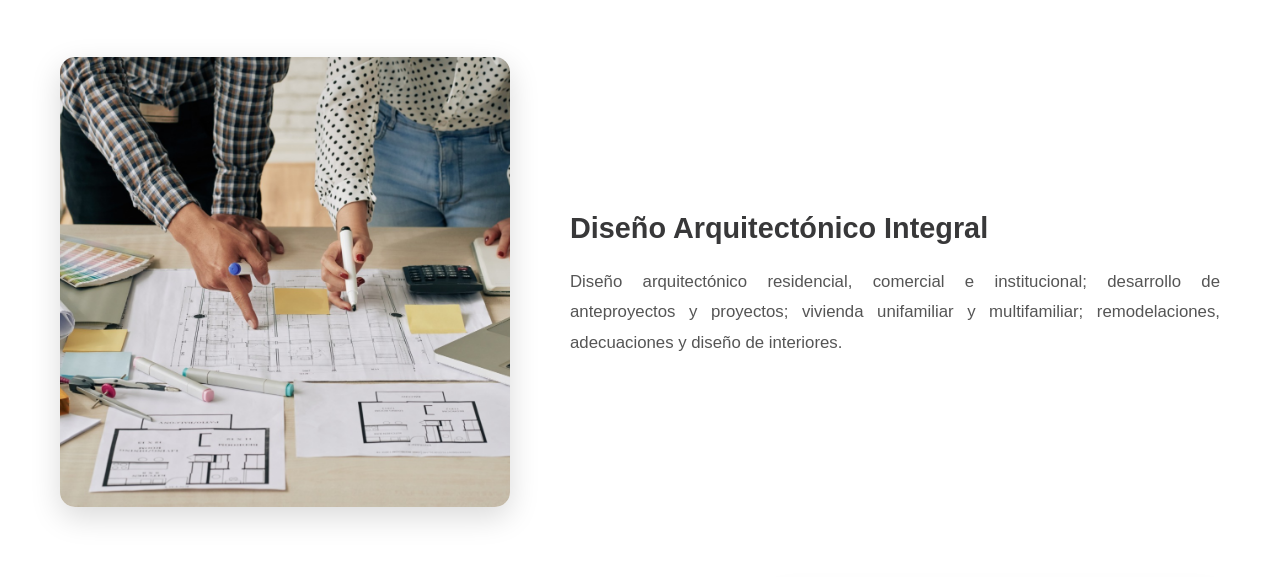
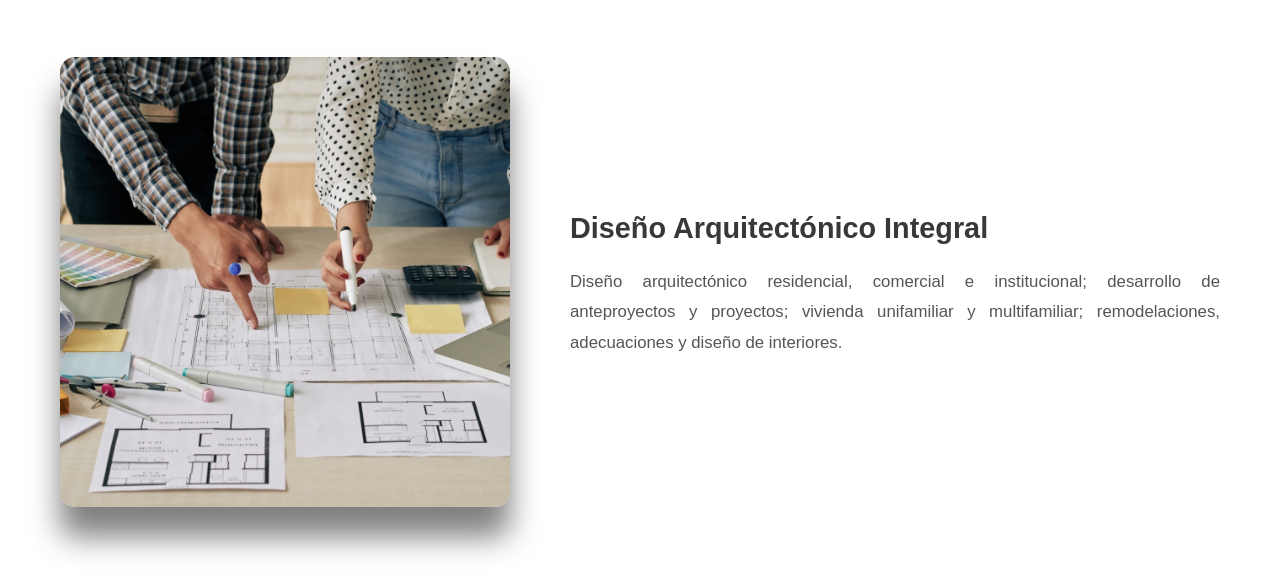
Before and after one commit to BrayDev-Backend/QudraConstructora, a plain HTML site: page servicios.html in a window 1280 px wide. Shown: the part 375-952 px from the top of the page. Drawn offline with Linux system fonts and the light colour scheme.

Commit message:
efecto en imagenes de servicios

```diff
--- a/css/servicios.css
+++ b/css/servicios.css
@@ -54,7 +54,7 @@
     width: 100%;
     height: auto;
     border-radius: 15px;
-    box-shadow: 0 10px 30px rgba(0, 0, 0, 0.15);
+    box-shadow: 0 30px 30px rgba(0, 0, 0, 0.5);
     transition: transform 0.3s ease, box-shadow 0.3s ease;
     object-fit: cover;
     aspect-ratio: 1;
```
